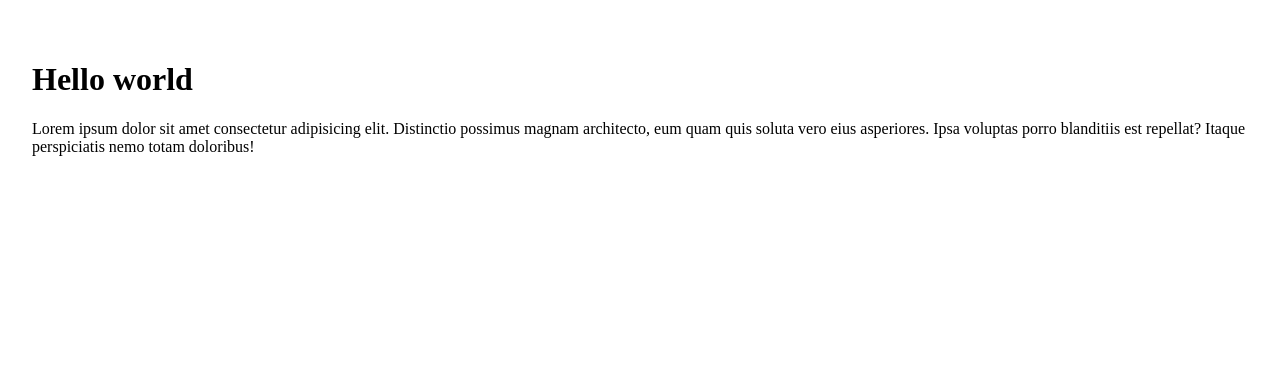
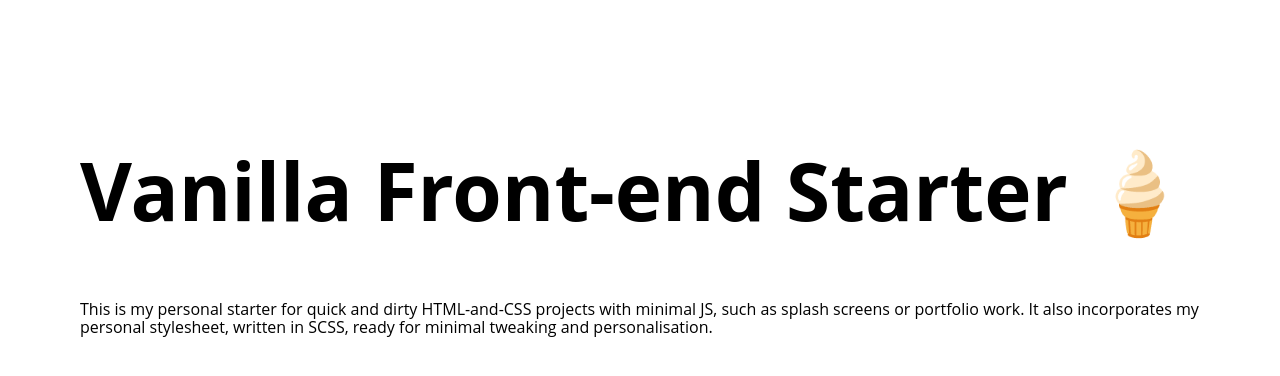
Before and after one commit to jayceehex/vanilla-frontend-starter, a website built with Parcel: page src/index.html in a window 1280 px wide. Built offline with nearby package versions, Linux system fonts and the light colour scheme.

Commit message:
Add more styling and update index page

```diff
--- a/src/index.html
+++ b/src/index.html
@@ -5,16 +5,13 @@
     <meta http-equiv="X-UA-Compatible" content="IE=edge" />
     <meta name="viewport" content="width=device-width, initial-scale=1.0" />
     <link rel="stylesheet" href="./scss/styles.scss" class="rel" />
-    <title>Hello world</title>
+    <title>Vanilla Front-end Starter</title>
   </head>
   <body>
     <section class="container">
-      <h1>Hello world</h1>
+      <h1 class="big-title">Vanilla Front-end Starter 🍦</h1>
       <p>
-        Lorem ipsum dolor sit amet consectetur adipisicing elit. Distinctio
-        possimus magnam architecto, eum quam quis soluta vero eius asperiores.
-        Ipsa voluptas porro blanditiis est repellat? Itaque perspiciatis nemo
-        totam doloribus!
+        This is my personal starter for quick and dirty HTML-and-CSS projects with minimal JS, such as splash screens or portfolio work. It also incorporates my personal stylesheet, written in SCSS, ready for minimal tweaking and personalisation.
       </p>
     </section>
   </body>
--- a/src/scss/_mixins.scss
+++ b/src/scss/_mixins.scss
@@ -1,12 +1,55 @@
-@use 'variables' as *;
+@use "variables" as *;
+
+// Media breakpoints
+
+@mixin medium-and-up {
+  @media (min-width: 768px) {
+    @content;
+  }
+}
+
+@mixin large-and-up {
+  @media (min-width: 992px) {
+    @content;
+  }
+}
+
+@mixin xl-and-up {
+  @media (min-width: 1200px) {
+    @content;
+  }
+}
+
+@mixin xxl-and-up {
+  @media (min-width: 1680px) {
+    @content;
+  }
+}
+
+// Styling
 
 @mixin block-padding {
   padding: $block-y-pad $block-x-pad;
+  @include medium-and-up {
+    padding: 3em;
+  }
+  @include large-and-up {
+    padding: 4em 5em;
+  }
+  @include xl-and-up {
+    padding: 5em;
+  }
 }
 
 @mixin patterned-background {
-    background-color: $light;
-    opacity: 0.75;
-    background-size: 15px 15px;
-    background-image: repeating-linear-gradient(45deg, $primary 0, $primary 1.5px, $light 0, $light 50%);
-  }
+  background-color: $light;
+  opacity: 0.75;
+  background-size: 15px 15px;
+  background-image: repeating-linear-gradient(
+    45deg,
+    $primary 0,
+    $primary 1.5px,
+    $light 0,
+    $light 50%
+  );
+} ;
--- a/src/scss/_variables.scss
+++ b/src/scss/_variables.scss
@@ -1,8 +1,13 @@
-$background-colour: white;
 $primary: red;
 $secondary: blue;
 $highlight: yellow;
-$dark: black;
-$light: white;
-$block-x-pad: 2em;
-$block-y-pad: 2.5em;
+$dark: #000000;
+$semi-dark: #757575;
+$semi-light: #eeeeee;
+$light: #ffffff;
+$background-colour: $light;
+$header-bg-colour: $dark;
+$header-gradient-from: rgba(0, 0, 0, 0.1);
+$header-gradient-to: rgba(0, 0, 0, 0.5);
+$block-x-pad: 1em;
+$block-y-pad: 1.5em;
--- /dev/null
+++ b/src/scss/button.scss
@@ -0,0 +1,23 @@
+@use "variables" as *;
+@use "mixins" as *;
+
+.button {
+  border: none;
+  padding: 0.5rem 1rem;
+  @include large-and-up {
+    padding: 1rem 2rem;
+  }
+  background-color: $primary;
+  &:hover,
+  &:active {
+    background-color: $highlight;
+    cursor: pointer;
+  }
+}
+
+.button_large {
+  padding: 1rem 2rem;
+  @include large-and-up {
+    padding: 2rem 4rem;
+  }
+}
--- /dev/null
+++ b/src/scss/footer.scss
@@ -0,0 +1,6 @@
+@use "mixins" as *;
+
+.footer {
+  @include block-padding;
+  background-color: antiquewhite;
+}
--- /dev/null
+++ b/src/scss/header.scss
@@ -0,0 +1,15 @@
+@use "variables" as *;
+
+.header {
+  height: 100vh;
+  /* padding-top: 15em;
+    padding-bottom: 15em; */
+  background-color: $header-bg-colour;
+  background: linear-gradient($header-gradient-from, $header-gradient-to);
+  .header__title {
+    color: $light;
+    .header__title_highlight {
+      color: $highlight;
+    }
+  }
+}
--- a/src/scss/styles.scss
+++ b/src/scss/styles.scss
@@ -1,9 +1,12 @@
-@use '_variables' as *;
-@use '_mixins' as *;
+@use "_variables" as *;
+@use "_mixins" as *;
 @import url(./normalize.css);
-
+@import url(./button.scss);
+@import url(./header.scss);
+@import url(./footer.scss);
 
 body {
+  font-family: 'Open Sans', sans-serif;
   background-color: $background-colour;
 }
 
@@ -11,36 +14,25 @@ body {
   @include block-padding;
 }
 
-.header {
+.splash {
   height: 100vh;
-  /* padding-top: 15em;
-    padding-bottom: 15em; */
-  background-color: black;
-  background: linear-gradient(rgba(0, 0, 0, 0.1), rgba(0, 0, 0, 0.5));
-  .header__title {
-    color: white;
-    .header__title_highlight {
-      color: $highlight;
-    }
+  background-color: $background-colour;
+  background: linear-gradient($header-gradient-from, $header-gradient-to);
+}
+
+.big-title {
+  font-size: 2.5em;
+  margin: 0.65em 0;
+  @include medium-and-up {
+    font-size: 3em;
+    margin: 0.7em 0;
+  }
+  @include large-and-up {
+    font-size: 4em;
+    margin: 0.75em 0;
+  }
+  @include xl-and-up {
+    font-size: 5em;
+    margin: 0.8em 0;
   }
 }
-
-.footer {
-  @include block-padding;
-  background-color: antiquewhite;
-}
-
-.button {
-  border: none;
-  padding: 0.5rem 1rem;
-  background-color: $primary;
-  &:hover,
-  &:active {
-    background-color: $highlight;
-    cursor: pointer;
-  }
-}
-
-.button_large {
-  padding: 1rem 2rem;
-}
```
Also changed, not shown: README.md, 1 other file.
